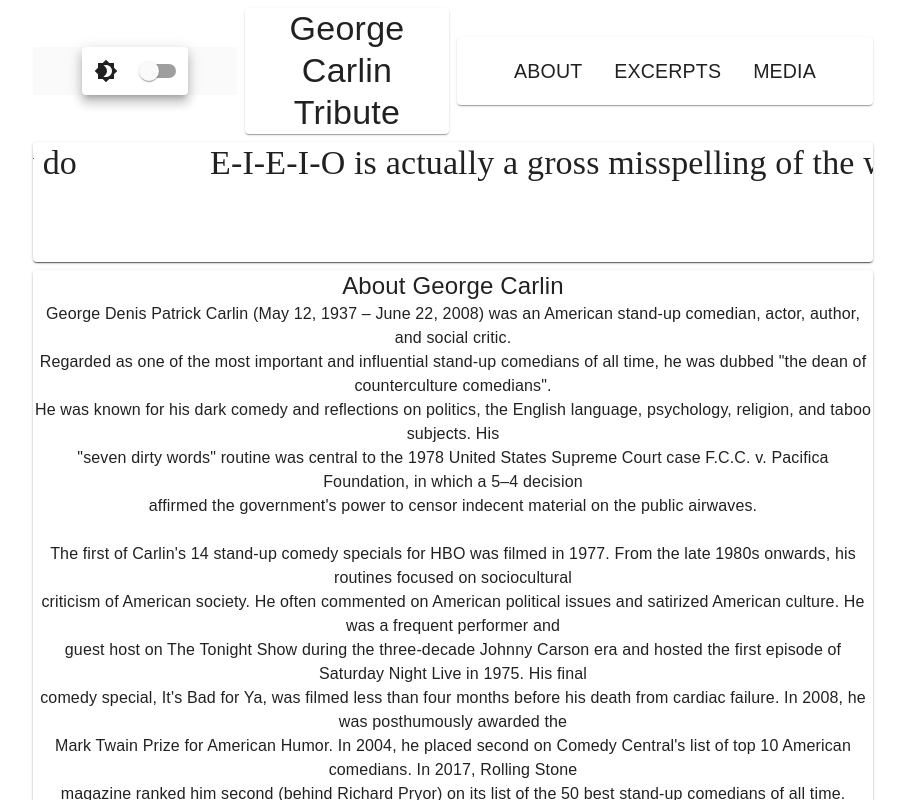
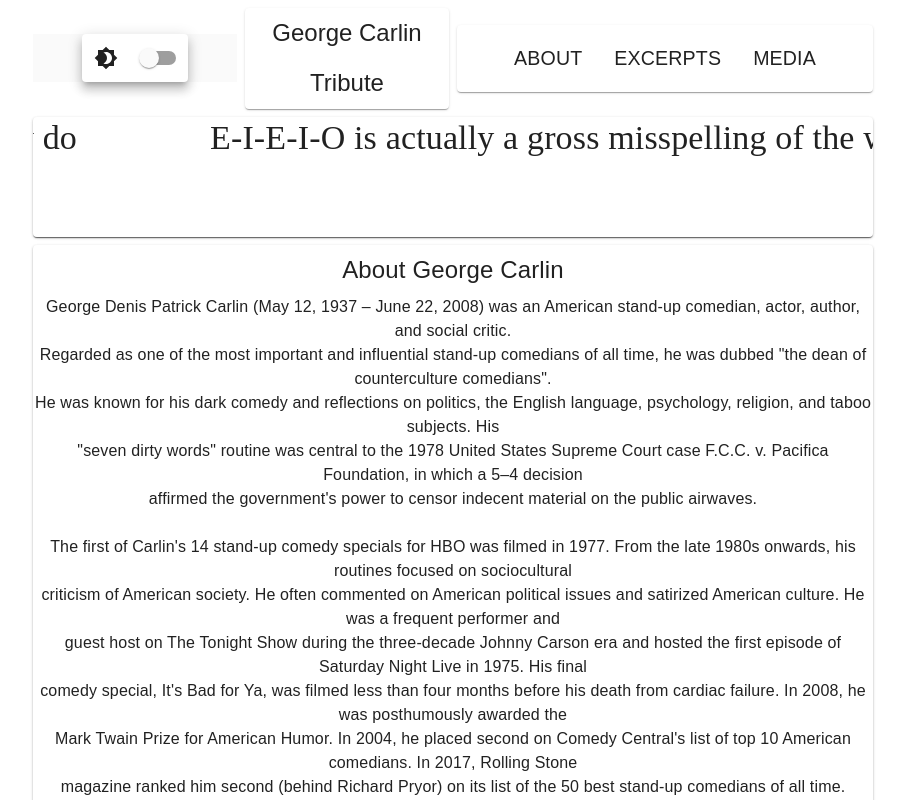
Before and after one commit to Ryanwfile/carlin-tribute, a React (Create React App) app in the folder carlin-website/: page /about in a window 1280 px wide. Shown: the top 800 px of the page, without its empty margins (187-1092 px from the left). Built offline with nearby package versions, Linux system fonts and the light colour scheme; a web font is replaced by a local one.

Commit message:
updating styles

```diff
--- a/carlin-website/src/App.js
+++ b/carlin-website/src/App.js
@@ -32,6 +32,9 @@ function App() {
     },
     typography: {
       fontFamily: ["Frank Ruhl Libre", "Montserrat", "sans-serif"].join(","),
+      h5: {
+        lineHeight: 2.1,
+      },
     },
   });
 
@@ -48,7 +51,7 @@ function App() {
             </Grid>
             <Grid item xs={2} alignSelf="center">
               <Item>
-                <Typography variant="h4">George Carlin Tribute</Typography>
+                <Typography variant="h5">George Carlin Tribute</Typography>
               </Item>
             </Grid>
             <Grid item xs={4} alignSelf="center" alignItems="center">
--- a/carlin-website/src/components/Quotes/Quotes.js
+++ b/carlin-website/src/components/Quotes/Quotes.js
@@ -24,12 +24,13 @@ const useStyles = makeStyles({
   media: {
     height: 0,
     paddingTop: 0,
-    textAlign: "center",
-    fontFamily: "Courier Prime",
+    // textAlign: "center",
+    // fontFamily: "Courier Prime",
   },
   swiperContainer: {
     paddingTop: 0,
     paddingBottom: "3rem",
+    alignSelf: "center",
   },
 });
 function Quotes(props) {
@@ -42,6 +43,7 @@ function Quotes(props) {
         slidesPerView={1}
         speed={5000}
         centeredSlides
+        textAlign="center"
         className={swiperContainer}
         keyboard={{ enabled: true }}
         // pagination={{ clickable: true }}
```
